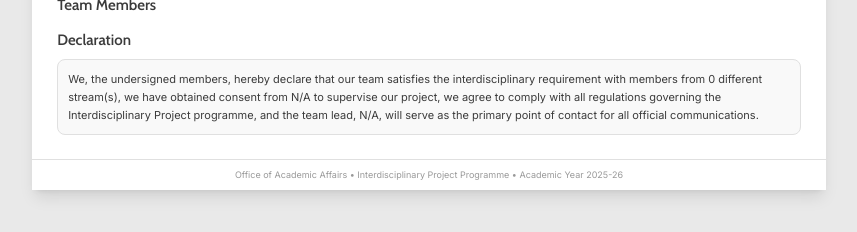
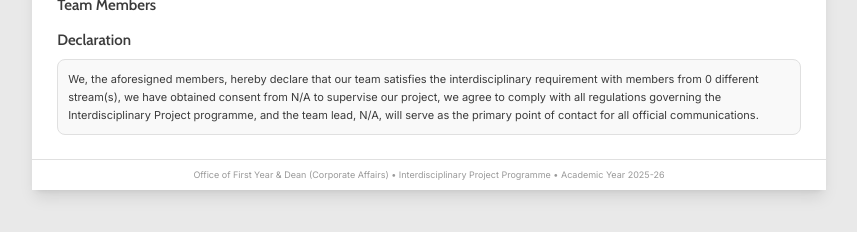
Before and after one commit to dizziedbliss/Guidehub, a React (Vite) app: page /application in a window 1280 px wide. Shown: the part 302-534 px from the top of the page, without its empty margins (211-1068 px from the left). Built offline with nearby package versions, Linux system fonts and the light colour scheme.

Commit message:
Update wording in ApplicationLetter component

```diff
--- a/src/app/components/ApplicationLetter.tsx
+++ b/src/app/components/ApplicationLetter.tsx
@@ -222,7 +222,7 @@ export default function ApplicationLetter() {
 
               <div className="bg-[#f9f9f9] border border-[#e0e0e0] rounded-[8px] p-[10px]">
                 <p className="font-['Inter',sans-serif] text-[#3b3b3b] text-[11px] leading-[18px]">
-                  We, the undersigned members, hereby declare that our team satisfies the interdisciplinary requirement with members from {streams.size} different stream(s), we have obtained consent from {selectedGuide?.name || 'N/A'} to supervise our project, we agree to comply with all regulations governing the Interdisciplinary Project programme, and the team lead, {teamLeader?.name || 'N/A'}, will serve as the primary point of contact for all official communications.
+                  We, the aforesigned members, hereby declare that our team satisfies the interdisciplinary requirement with members from {streams.size} different stream(s), we have obtained consent from {selectedGuide?.name || 'N/A'} to supervise our project, we agree to comply with all regulations governing the Interdisciplinary Project programme, and the team lead, {teamLeader?.name || 'N/A'}, will serve as the primary point of contact for all official communications.
                 </p>
               </div>
             </div>
@@ -231,7 +231,7 @@ export default function ApplicationLetter() {
           {/* Footer */}
           <div className="border-t border-[#e0e0e0] px-[25px] py-[8px] print:px-[20mm] print:py-[3mm]">
             <p className="font-['Inter',sans-serif] text-[#999999] text-[9px] text-center">
-              Office of Academic Affairs • Interdisciplinary Project Programme • Academic Year 2025-26
+              Office of First Year & Dean (Corporate Affairs) • Interdisciplinary Project Programme • Academic Year 2025-26
             </p>
           </div>
         </div>
```
